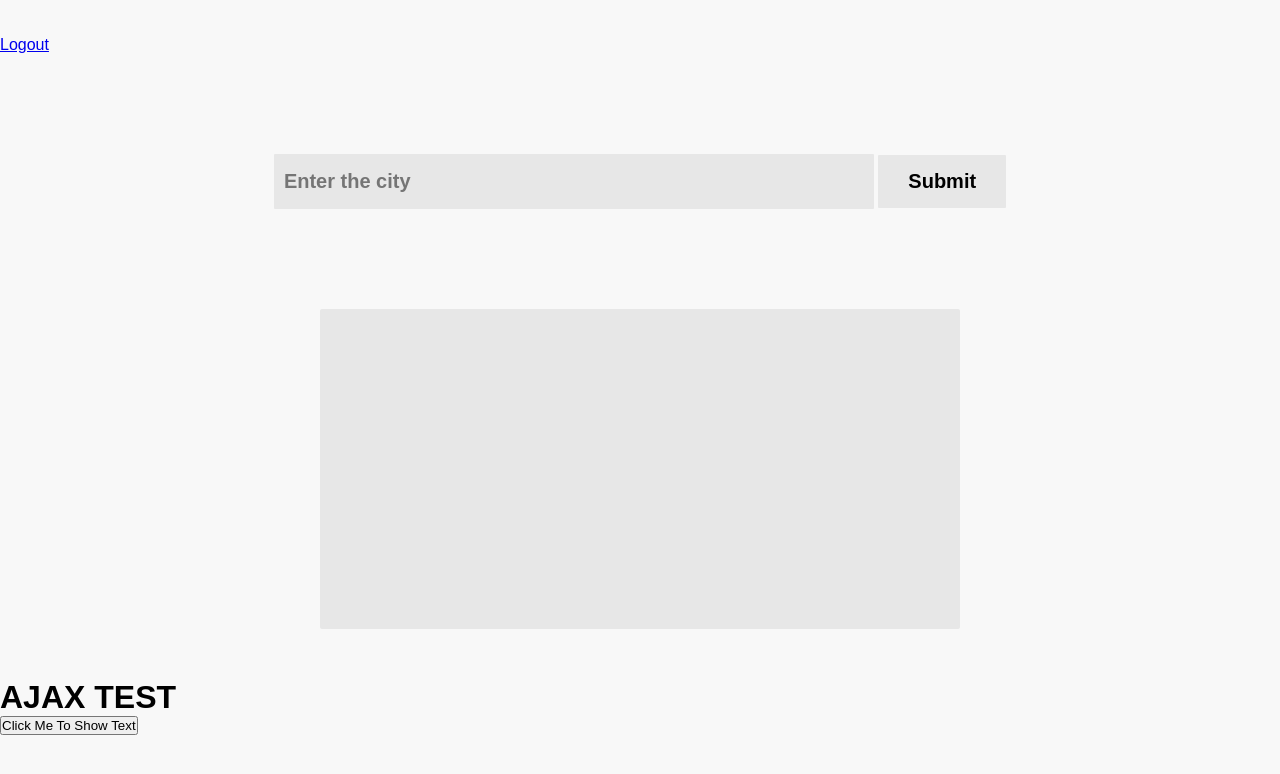
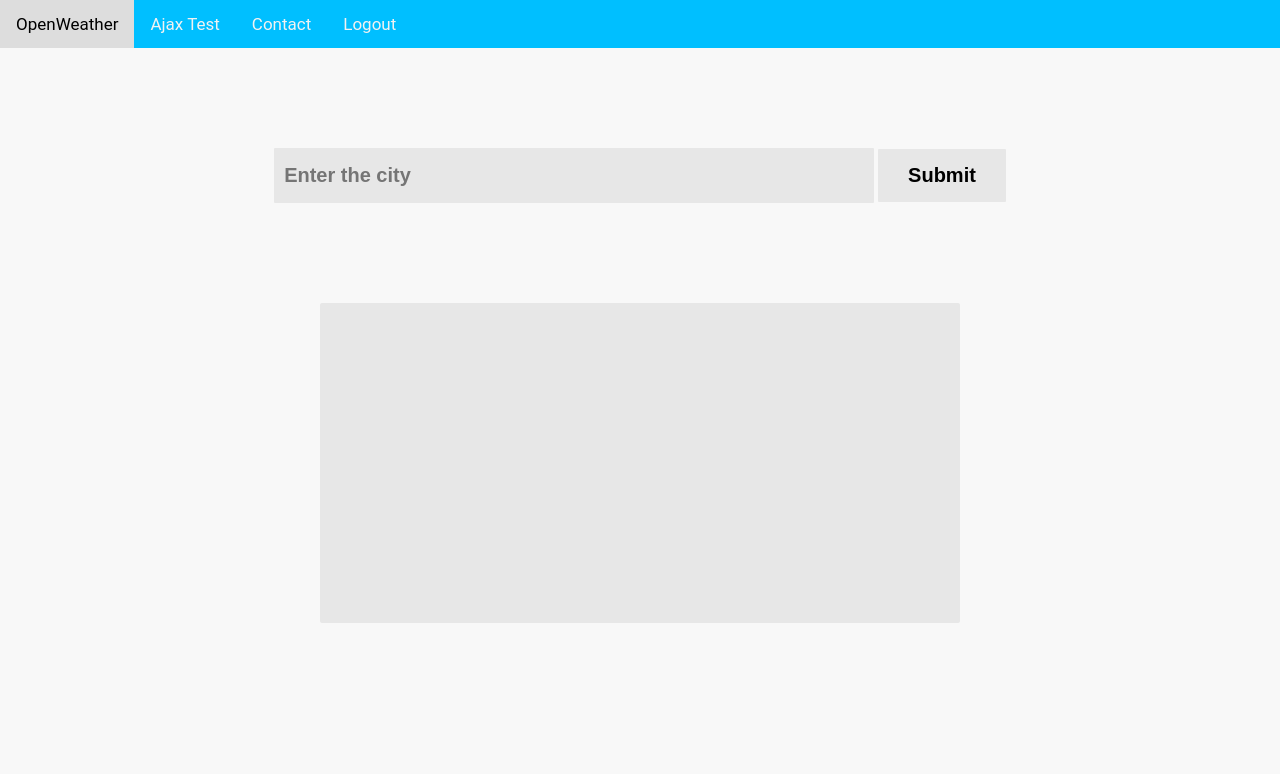
Before and after one commit to rogcomfox/Loginers, a PHP site: page / in a window 1280 px wide. Shown: the top 774 px of the page. Run offline with PHP 8.4, Linux system fonts and the light colour scheme; the visitor is signed in with stand-in values (Sample User, id 1); some libraries are stand-ins or nearby versions.

Commit message:
add navbar, fix routing

```diff
--- a/header.php
+++ b/header.php
@@ -3,7 +3,7 @@ session_start();
 
 if (defined('RESTRICTED')) {
     if (!isset($_SESSION['username'])) {
-        header('Location: login.html');
+        header('Location: login.php');
         exit();
     }
 } else {
--- a/index.css
+++ b/index.css
@@ -1,42 +1,76 @@
-*{
-    margin:0;
+* {
+    margin: 0;
     padding: 0;
     box-sizing: border-box;
 }
 
-  body{
-    font-family: "Nunito",sans-serif;
+body {
+    font-family: "Roboto", sans-serif;
     background: #f8f8f8;
 }
 
-  .input{
+.input {
     text-align: center;
     margin: 100px auto;
 }
 
-  input[type="submit"]{
+.topnav {
+    background-color: #00bfff;
+    overflow: hidden;
+}
+
+.topnav a {
+    float: left;
+    color: #f2f2f2;
+    text-align: center;
+    padding: 14px 16px;
+    text-decoration: none;
+    font-size: 17px;
+}
+
+.topnav a:hover {
+    background-color: #ddd;
+    color: black;
+}
+
+.topnav a.active {
+    background-color: #4CAF50;
+    color: white;
+}
+
+.active,
+.btn:hover {
+    background-color: #4CAF50;
+    color: white;
+}
+
+.topnav .icon {
+    display: none;
+}
+
+input[type="submit"] {
     padding: 15px 30px;
     background: #e7e7e7;
     border: none;
     border-radius: 1px;
-    font-family: "Nunito",sans-serif;
-    font-weight:bold;
+    font-family: "Nunito", sans-serif;
+    font-weight: bold;
     font-size: 20px;
 }
 
-  .input input[type="text"]{
+.input input[type="text"] {
     width: 600px;
     height: 55px;
     padding: 5px 10px;
     background: #e7e7e7;
     border: none;
     border-radius: 1px;
-    font-family: "Nunito",sans-serif;
-    font-weight:bold;
+    font-family: "Nunito", sans-serif;
+    font-weight: bold;
     font-size: 20px;
 }
 
-  .card{
+.card {
     width: 50%;
     background: #e7e7e7;
     height: 40vh;
@@ -44,21 +78,46 @@
     border-radius: 2px;
 }
 
-
-  .close{
+.close {
     float: right;
     margin-top: -2px;
     cursor: pointer;
     margin-right: 20px;
 }
 
-  .card h1{
+.card h1 {
     padding: 5px 0;
     text-align: center;
 }
 
-  .card p{
+.card p {
     text-align: center;
-    margin:40px 0;
-    font-size:20px;
+    margin: 40px 0;
+    font-size: 20px;
 }
+
+@media screen and (max-width: 600px) {
+    .topnav a:not(:first-child) {
+        display: none;
+    }
+    .topnav a.icon {
+        float: right;
+        display: block;
+    }
+}
+
+@media screen and (max-width: 600px) {
+    .topnav.responsive {
+        position: relative;
+    }
+    .topnav.responsive a.icon {
+        position: absolute;
+        right: 0;
+        top: 0;
+    }
+    .topnav.responsive a {
+        float: none;
+        display: block;
+        text-align: left;
+    }
+}
--- a/index.js
+++ b/index.js
@@ -1,3 +1,27 @@
+//nav bar set active onClick
+var btn_container = document.getElementById('topnav');
+var btns = btn_container.getElementsByClassName("btn");
+for (var i = 0; i < btns.length; i++) {
+    btns[i].addEventListener("click", function() {
+        var current = document.getElementsByClassName("active");
+        if (current.length > 0) {
+            current[0].className = current[0].className.replace(" active", "");
+        }
+        this.className += " active";
+    });
+}
+
+//function adding and removing navbar (responsive)
+function loadIcon() {
+    var load = document.getElementById('topnav');
+    if (load.className === 'topnav') {
+        load.className += " responsive";
+    } else {
+        load.className = "topnav";
+    }
+}
+
+//add variable for open weather API
 var input = document.querySelector('.input_text');
 var main = document.querySelector('#name');
 var temp = document.querySelector('.temp');
@@ -5,6 +29,7 @@ var desc = document.querySelector('.desc');
 var clouds = document.querySelector('.clouds');
 var button = document.querySelector('.submit');
 
+//ajax test
 function doc(url, cFunction) {
     var xhttp;
     xhttp = new XMLHttpRequest();
@@ -22,7 +47,8 @@ function myFunction(xhttp) {
         xhttp.responseText;
 }
 
-button.addEventListener('click', function (name) {
+//openweatherApi
+button.addEventListener('click', function(name) {
     fetch('https://api.openweathermap.org/data/2.5/weather?q=' + input.value + '&appid=50a7aa80fa492fa92e874d23ad061374')
         .then(response => response.json())
         .then(data => {
@@ -37,5 +63,5 @@ button.addEventListener('click', function (name) {
 
         })
 
-        .catch(err => alert("Wrong city name!"));
+    .catch(err => alert("Wrong city name!"));
 })
--- a/index.php
+++ b/index.php
@@ -1,15 +1,7 @@
 <?php
 define('RESTRICTED', true);
-
 require('header.php');
-
-//if (empty($_SESSION['username'])) {
-//    header('Location:index.php');;
-//} else {
 $uname = $_SESSION['username'];
-//}
-
-
 ?>
 <!DOCTYPE html>
 <html lang="en">
@@ -18,14 +10,21 @@ $uname = $_SESSION['username'];
     <meta charset="UTF-8">
     <meta name="viewport" content="width=device-width, initial-scale=1.0">
     <meta http-equiv="X-UA-Compatible" content="ie=edge">
+    <link rel="stylesheet" href="https://cdnjs.cloudflare.com/ajax/libs/font-awesome/4.7.0/css/font-awesome.min.css">
     <title>OpenWeatherMap Api</title>
     <link rel="stylesheet" href="index.css">
 </head>
 
 <body>
-    <tr>
-        <td><a href="logout.php"><br><br>Logout</a></td>
-    </tr>
+    <div id="topnav" class="topnav">
+        <a class="btn" href="#">OpenWeather</a>
+        <a class="btn" href="ajax.html">Ajax Test</a>
+        <a class="btn" href="#">Contact</a>
+        <a class="btn" href="logout.php">Logout</a>
+        <a href="javascript:void(0);" class="icon" onclick="loadIcon()">
+            <i class="fa fa-bars"></i>
+        </a>
+    </div>
     <div class="input">
         <input type="text" id="city" placeholder="Enter the city" class="input_text">
         <input type="submit" value="Submit" class="submit">
@@ -40,10 +39,6 @@ $uname = $_SESSION['username'];
             <p class="desc"></p>
         </div>
     </div>
-    <div id="demo">
-        <h1>AJAX TEST</h1>
-        <button type="button" onclick="doc('sample.txt', myFunction)">Click Me To Show Text</button>
-    </div>
     <script src='http://cdnjs.cloudflare.com/ajax/libs/jquery/2.1.3/jquery.min.js'></script>
     <script src="index.js"></script>
 
--- a/logout.php
+++ b/logout.php
@@ -5,5 +5,5 @@ session_start();
 if (session_destroy()) {
     setcookie("admin", "", time() - 3600);
     setcookie("pw123", "", time() - 3600);
-    header("Location: login.html");
+    header("Location: login.php");
 }
```
Also changed, not shown: login.php (+42 -0 lines). Lines whose indentation alone changed are shown as unchanged.
